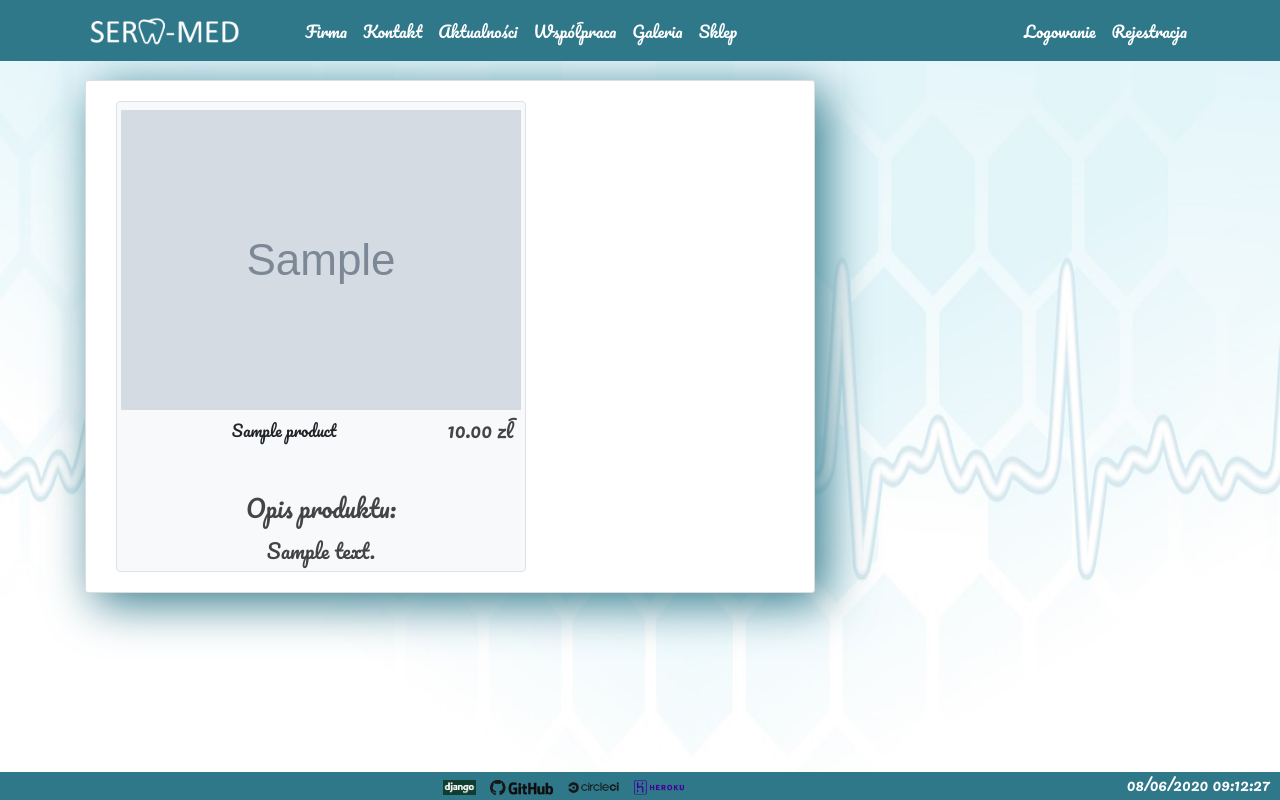
After one commit to piotrek24061988/SERW-MED, a Django app: page /store/1/ in a window 1280 px wide. The commit adds this page. Run offline with Django 3.2, Linux system fonts and the light colour scheme; tables that the repository leaves empty hold one stand-in row (values such as "Sample post"); grey boxes marked "Sample" are stand-in pictures; some libraries are stand-ins or nearby versions.

Commit message:
product details added

```diff
--- a/serw_med/serw_med/urls.py
+++ b/serw_med/serw_med/urls.py
@@ -30,6 +30,7 @@ urlpatterns = [
     path('store/', store_views.SerwMedStore.store, name='serw-med-store'),
     path('cart/', store_views.SerwMedStore.cart, name='serw-med-cart'),
     path('checkout/', store_views.SerwMedStore.checkout, name='serw-med-checkout'),
+    path('store/<int:pk>/', store_views.SerwMedStoreProduct.as_view(), name='serw-med-product'),
     path('update-item/', store_views.SerwMedStore.updateItem, name='serw-med-update-item'),
     path('process-order/', store_views.SerwMedStore.processOrder, name='serw-med-process-order'),
     path('password-reset/', auth_views.PasswordResetView.as_view(template_name='password_reset.html'),
--- a/serw_med/store/models.py
+++ b/serw_med/store/models.py
@@ -9,6 +9,7 @@ class Product(models.Model):
     price = models.FloatField()
     digital = models.BooleanField(default=False, null=True, blank=True)
     image = models.ImageField(default='store/placeholder.png', upload_to='store', storage=storage.OverwriteStorage())
+    description = models.TextField(null=True, blank=True)
 
     def __str__(self):
         return self.name
--- /dev/null
+++ b/serw_med/store/templates/product_single.html
@@ -0,0 +1,19 @@
+{% extends "base.html" %}
+{% block content %}
+
+<div class="row">
+    <div class="col-md-8">
+         <article class="media content-section mb-5">
+             <figure class="border text-center rounded bg-light">
+                 <img src="{{ object.imageURL }}" class="img-fluid float-left my-1 p-1">
+                 <figcaption class="p-1">{{ object.name }}
+                     <h5 class="float-right mr-2">{{ object.price|floatformat:2 }} zł</h5>
+                 </figcaption>
+                 <h4 class="mt-5 mb-3">Opis produktu:</h4>
+                 <h5>{{ object.description }}</h5>
+             </figure>
+        </article>
+    </div>
+</div>
+
+{% endblock %}
--- a/serw_med/store/templates/store.html
+++ b/serw_med/store/templates/store.html
@@ -14,8 +14,8 @@
                {% for product in products %}
                <div class="col-md-4 mb-5">
                     <figure class="border text-center rounded bg-light">
-                         <a href="#" id="storelink1">
-                              <img src="{{ product.imageURL }}" class="img-fluid float-left my-1 p-1"><!--src="/media/store/placeholder.png"-->
+                         <a href="{% url 'serw-med-product' product.id %}" id="storelink1">
+                              <img src="{{ product.imageURL }}" class="img-fluid float-left my-1 p-1">
                          </a>
                          <figcaption class="p-1">{{ product.name }}
                              <h5 class="float-right mr-2">{{ product.price|floatformat:2 }} zł</h5>
--- a/serw_med/store/views.py
+++ b/serw_med/store/views.py
@@ -2,10 +2,16 @@ from django.shortcuts import render
 from django.http import JsonResponse
 from django.core.mail import send_mail
 from django.contrib import messages
+from django.views.generic import DetailView
 import json
 import datetime
 from .models import *
 from news.models import Emails
+
+
+class SerwMedStoreProduct(DetailView):
+    model = Product
+    template_name = 'product_single.html'
 
 
 class SerwMedStore:
```
Also changed, not shown: serw_med/store/tests/tests_models.py (+30 -4 lines), serw_med/store/tests/tests_views.py (+1 -3 lines).
